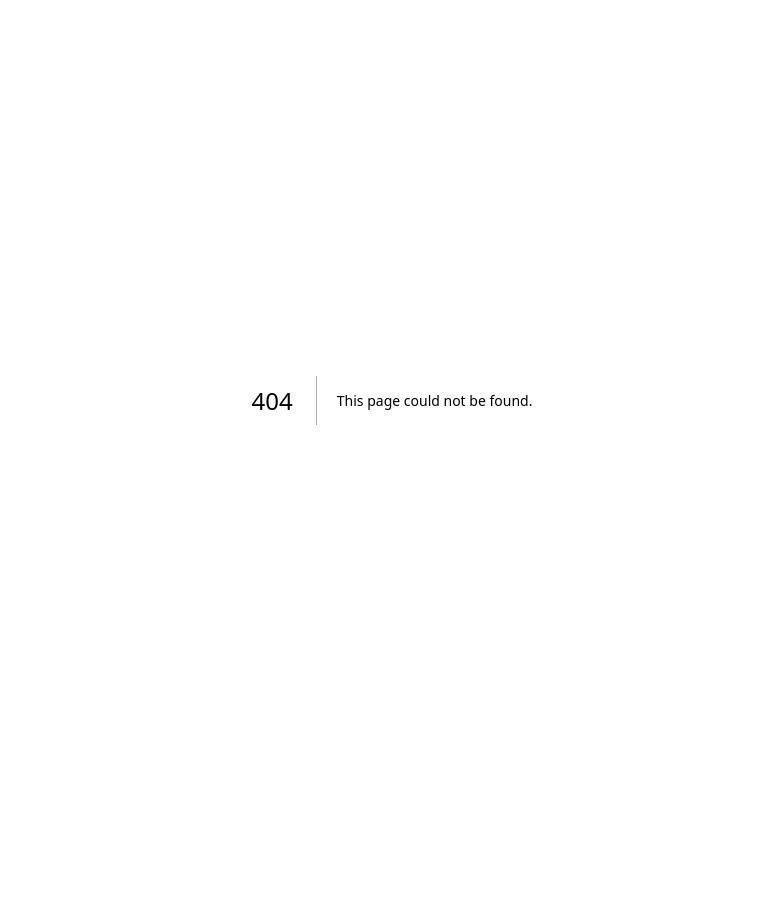
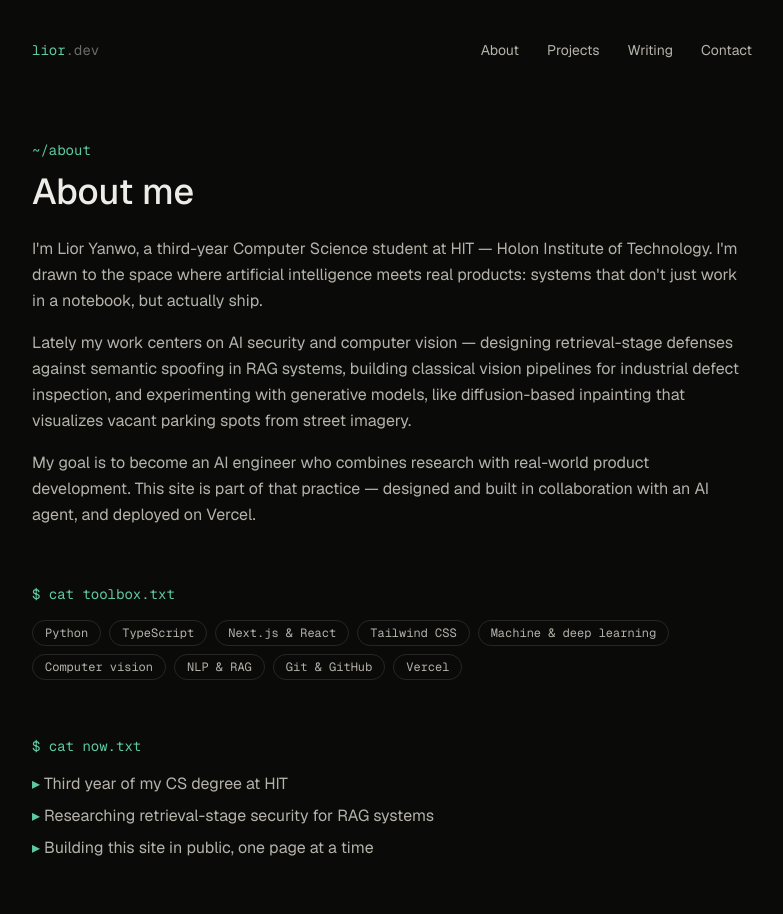
Before and after one commit to Lioryanwo/personal-website, a Next.js app: page /about in a window 1280 px wide. Before the commit this address had no page. Shown: the top 914 px of the page, without its empty margins (248-1031 px from the left). Before the commit the page ends 800 px from the top, so only its background shows below. Built offline with nearby package versions, Linux system fonts and the light colour scheme.

Commit message:
About page + shared Nav/Footer components

```diff
--- /dev/null
+++ b/app/about/page.tsx
@@ -0,0 +1,106 @@
+import Link from "next/link";
+import type { Metadata } from "next";
+import Nav from "../components/Nav";
+import Footer from "../components/Footer";
+
+export const metadata: Metadata = {
+  title: "About — Lior Yanwo",
+  description:
+    "About Lior Yanwo — third-year Computer Science student at HIT working on AI security, computer vision, and full-stack development.",
+};
+
+const toolbox = [
+  "Python",
+  "TypeScript",
+  "Next.js & React",
+  "Tailwind CSS",
+  "Machine & deep learning",
+  "Computer vision",
+  "NLP & RAG",
+  "Git & GitHub",
+  "Vercel",
+];
+
+export default function About() {
+  return (
+    <main className="mx-auto w-full max-w-3xl flex-1 px-6 py-10">
+      <Nav />
+
+      <section className="mt-16 sm:mt-20">
+        <p className="font-mono text-sm text-accent">~/about</p>
+        <h1 className="mt-3 text-3xl font-medium sm:text-4xl">About me</h1>
+        <div className="mt-6 space-y-4 leading-relaxed text-muted">
+          <p>
+            I&apos;m Lior Yanwo, a third-year Computer Science student at HIT —
+            Holon Institute of Technology. I&apos;m drawn to the space where
+            artificial intelligence meets real products: systems that
+            don&apos;t just work in a notebook, but actually ship.
+          </p>
+          <p>
+            Lately my work centers on AI security and computer vision —
+            designing retrieval-stage defenses against semantic spoofing in
+            RAG systems, building classical vision pipelines for industrial
+            defect inspection, and experimenting with generative models, like
+            diffusion-based inpainting that visualizes vacant parking spots
+            from street imagery.
+          </p>
+          <p>
+            My goal is to become an AI engineer who combines research with
+            real-world product development. This site is part of that practice
+            — designed and built in collaboration with an AI agent, and
+            deployed on Vercel.
+          </p>
+        </div>
+      </section>
+
+      <section className="mt-14">
+        <h2 className="font-mono text-sm text-accent">$ cat toolbox.txt</h2>
+        <div className="mt-4 flex flex-wrap gap-2">
+          {toolbox.map((item) => (
+            <span
+              key={item}
+              className="rounded-full border border-line px-3 py-1 font-mono text-xs text-muted"
+            >
+              {item}
+            </span>
+          ))}
+        </div>
+      </section>
+
+      <section className="mt-14">
+        <h2 className="font-mono text-sm text-accent">$ cat now.txt</h2>
+        <ul className="mt-4 space-y-2 text-muted">
+          <li>
+            <span className="text-accent">▸</span> Third year of my CS degree
+            at HIT
+          </li>
+          <li>
+            <span className="text-accent">▸</span> Researching retrieval-stage
+            security for RAG systems
+          </li>
+          <li>
+            <span className="text-accent">▸</span> Building this site in
+            public, one page at a time
+          </li>
+        </ul>
+      </section>
+
+      <section className="mt-14 flex flex-wrap gap-3">
+        <Link
+          href="/projects"
+          className="rounded-lg border border-accent px-4 py-2 text-sm text-accent transition-colors hover:bg-accent hover:text-background"
+        >
+          View my projects →
+        </Link>
+        <Link
+          href="/contact"
+          className="rounded-lg border border-line px-4 py-2 text-sm text-muted transition-colors hover:border-foreground hover:text-foreground"
+        >
+          Get in touch
+        </Link>
+      </section>
+
+      <Footer />
+    </main>
+  );
+}
--- /dev/null
+++ b/app/components/Footer.tsx
@@ -0,0 +1,7 @@
+export default function Footer() {
+  return (
+    <footer className="mt-24 border-t border-line pt-6 text-xs text-faint">
+      © 2026 Lior Yanwo · Built with Next.js, deployed on Vercel
+    </footer>
+  );
+}
--- /dev/null
+++ b/app/components/Nav.tsx
@@ -0,0 +1,29 @@
+import Link from "next/link";
+
+const navLinks = [
+  { href: "/about", label: "About" },
+  { href: "/projects", label: "Projects" },
+  { href: "/writing", label: "Writing" },
+  { href: "/contact", label: "Contact" },
+];
+
+export default function Nav() {
+  return (
+    <nav className="flex items-center justify-between">
+      <Link href="/" className="font-mono text-sm text-accent">
+        lior<span className="text-faint">.dev</span>
+      </Link>
+      <div className="flex gap-5 text-sm text-muted sm:gap-7">
+        {navLinks.map((link) => (
+          <Link
+            key={link.href}
+            href={link.href}
+            className="transition-colors hover:text-foreground"
+          >
+            {link.label}
+          </Link>
+        ))}
+      </div>
+    </nav>
+  );
+}
--- a/app/page.tsx
+++ b/app/page.tsx
@@ -1,11 +1,6 @@
 import Link from "next/link";
-
-const navLinks = [
-  { href: "/about", label: "About" },
-  { href: "/projects", label: "Projects" },
-  { href: "/writing", label: "Writing" },
-  { href: "/contact", label: "Contact" },
-];
+import Nav from "./components/Nav";
+import Footer from "./components/Footer";
 
 const socials = [
   { href: "https://github.com/Lioryanwo", label: "GitHub" },
@@ -19,22 +14,7 @@ const socials = [
 export default function Home() {
   return (
     <main className="mx-auto w-full max-w-3xl flex-1 px-6 py-10">
-      <nav className="flex items-center justify-between">
-        <Link href="/" className="font-mono text-sm text-accent">
-          lior<span className="text-faint">.dev</span>
-        </Link>
-        <div className="flex gap-5 text-sm text-muted sm:gap-7">
-          {navLinks.map((link) => (
-            <Link
-              key={link.href}
-              href={link.href}
-              className="transition-colors hover:text-foreground"
-            >
-              {link.label}
-            </Link>
-          ))}
-        </div>
-      </nav>
+      <Nav />
 
       <section className="mt-20 sm:mt-28">
         <p className="font-mono text-sm text-accent">~/hello-world</p>
@@ -106,9 +86,7 @@ export default function Home() {
         ))}
       </section>
 
-      <footer className="mt-24 border-t border-line pt-6 text-xs text-faint">
-        © 2026 Lior Yanwo · Built with Next.js, deployed on Vercel
-      </footer>
+      <Footer />
     </main>
   );
 }
```
